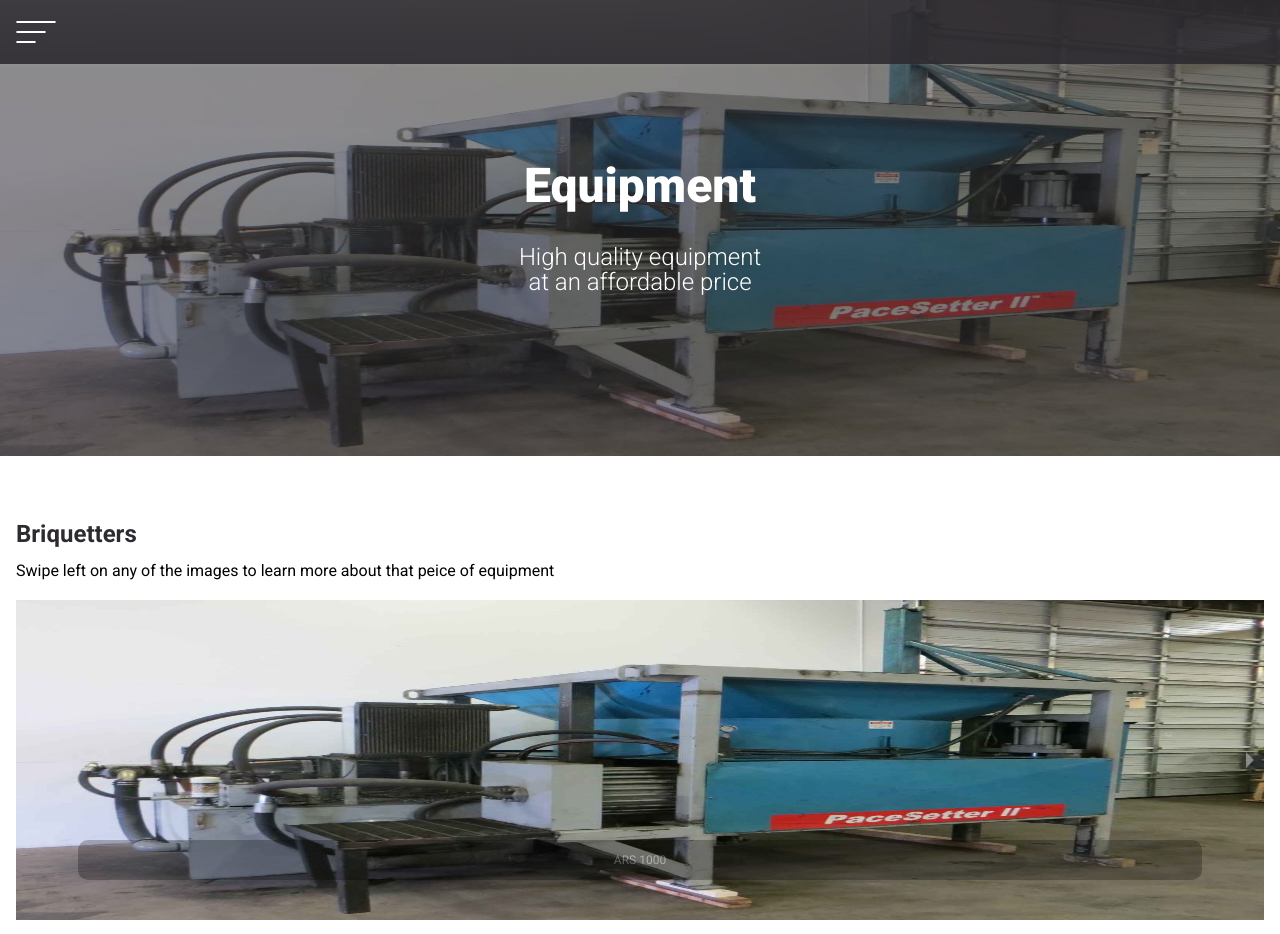
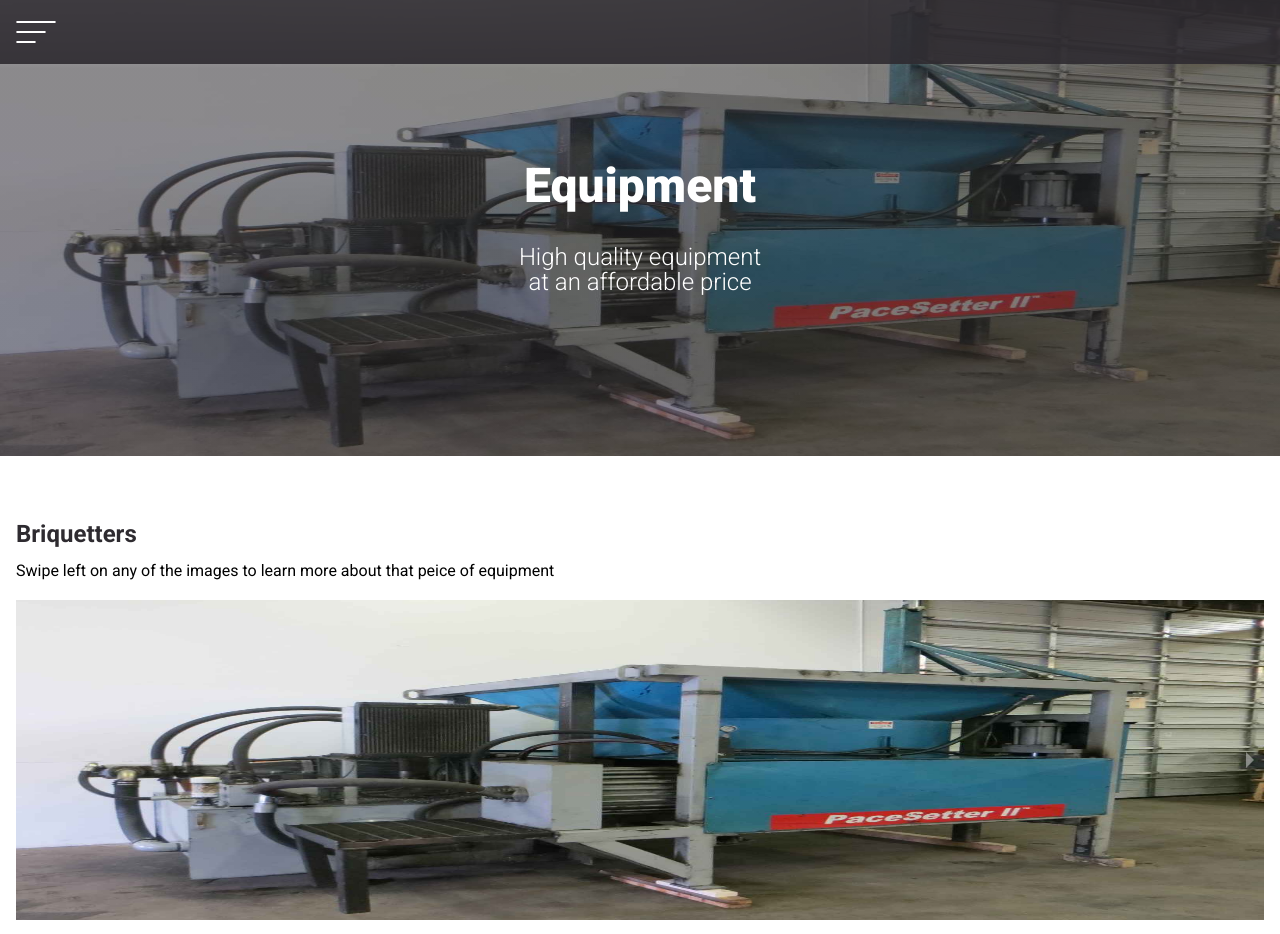
Before and after one commit to MitchellWilson01/aspen-rentals, a React (Create React App) app: page /equipment in a window 1280 px wide. Shown: the top 934 px of the page. Built offline with nearby package versions, Linux system fonts and the light colour scheme.

Commit message:
attempt at fixing build error

```diff
--- a/src/components/Briquetters/Briquetters.js
+++ b/src/components/Briquetters/Briquetters.js
@@ -10,11 +10,7 @@ const Briquetters = () => {
             <h2>Briquetters</h2>
             <p>Swipe left on any of the images to learn more about that peice of equipment</p>
                 <Carousel className="card card-1" showIndicators={false} showStatus={false} autoPlay={false}>
-                    <div>
-                    <img src={ARS1000}>
-                    </img>
-                    <p className="legend">ARS 1000</p>
-                    </div>
+                    <div className="image"></div>
                     <div className="description">
                         <p>
                             Capacity (lbs/hr): <br />
--- a/src/components/Briquetters/Briquetters.scss
+++ b/src/components/Briquetters/Briquetters.scss
@@ -41,7 +41,7 @@
     }
 
     .card-1 {
-        //background-image: url('../../images/ARS1000.jpg');
+        background-image: url('../../images/ARS1000.jpg');
     }
 
     .card-2 {
```
